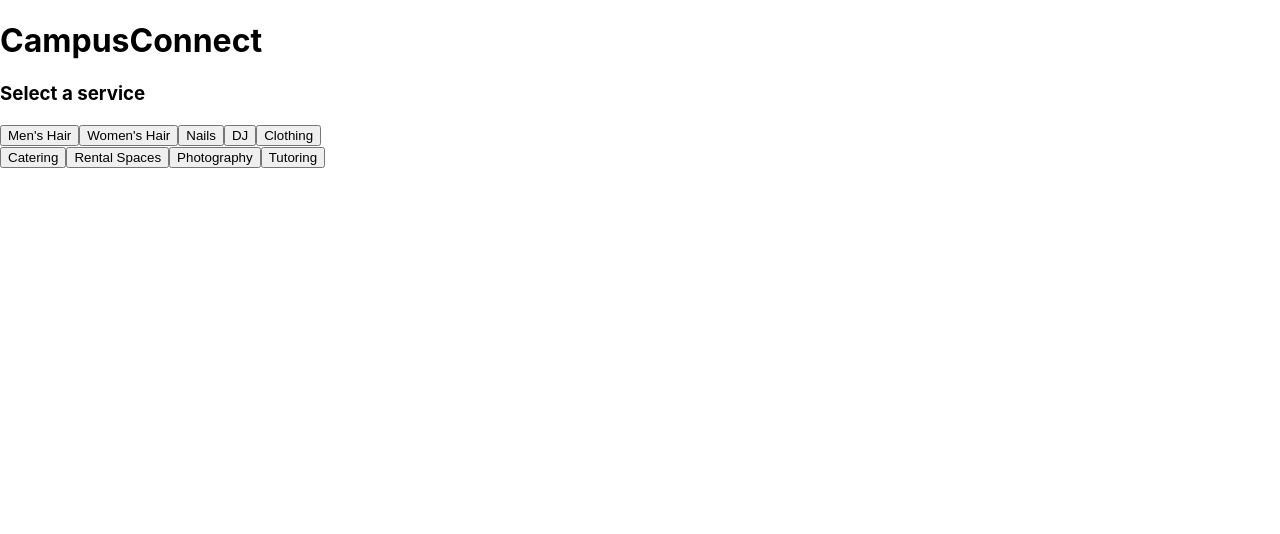
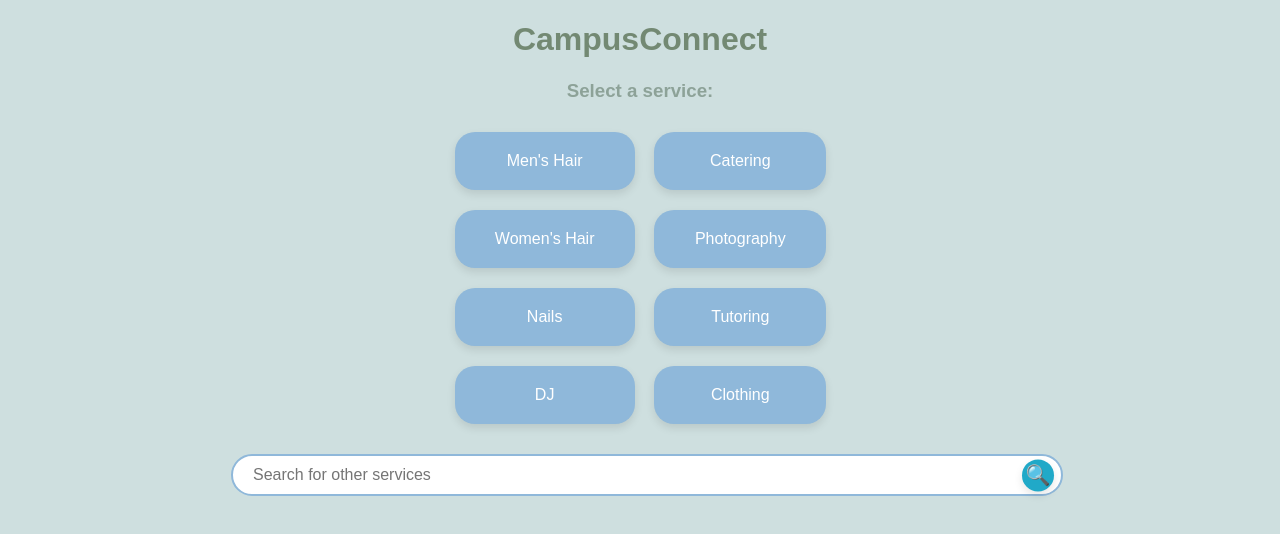
Before and after one commit to ClyveGassant/CampusConnect, a React (Create React App) app in the folder campusconnect/: page / in a window 1280 px wide. Shown: the top 534 px of the page. Built offline with nearby package versions, Linux system fonts and the light colour scheme.

Commit message:
Styled up home page

```diff
--- a/campusconnect/src/Components/Homepage.js
+++ b/campusconnect/src/Components/Homepage.js
@@ -1,27 +1,36 @@
 import React, { Component } from 'react'
+import '../Homepage.css'; // Make sure this path is correct
 
 export default class Homepage extends Component {
+    handleSearch = (event) => {
+        event.preventDefault();
+        // Process the search
+      };
     render() {
         return (
-            <div>
-                <h1 className='title'>CampusConnect</h1>
-                <h3 className='Select'>Select a service</h3>
-                <div class="categories_left">
+        <div className="homepage">
+            <h1 className="title">CampusConnect</h1>
+            <h3 className="Select">Select a service:</h3>
+            <div className="categories-left">
             <button>Men's Hair</button>
             <button>Women's Hair</button>
             <button>Nails</button>
             <button>DJ</button>
-                    <button>Clothing</button>
 
             </div>
-                <div class="categories_right">
+            <div className="categories-right">
             <button>Catering</button>
-                    <button>Rental Spaces</button>
             <button>Photography</button>
             <button>Tutoring</button>
-
+            <button>Clothing</button>
+            </div>
+            <div className="search-container">
+            <form onSubmit={this.handleSearch}>
+                <input type="text" className="search-input" placeholder="Search for other services" />
+                <button type="submit" className="search-button" />
+            </form>
             </div>
         </div>
-        )
+        );
     }
 }
--- /dev/null
+++ b/campusconnect/src/Homepage.css
@@ -0,0 +1,99 @@
+body, html {
+    margin: 0;
+    padding: 0;
+    width: 100%;
+    height: 100%;
+    background-color: #CEDFDF; /* Light blue background for the whole page */
+  }
+
+.homepage {
+    font-family: 'Arial', sans-serif;
+    text-align: center;
+    margin: 0;
+    padding: 0;
+    width: 100%;
+
+    margin: auto;
+  }
+
+  .title {
+    color: #738973;
+  }
+
+  .Select {
+    color: #8da298;
+    margin: 20px 0;
+  }
+
+  .categories-left,
+  .categories-right {
+    display: inline-flex;
+    flex-direction: column;
+    align-items: flex-start;
+    flex-basis: 50%; /* each column takes half the width */
+  }
+
+  button {
+    background-color: #8fb8da;
+    color: white;
+    border: none;
+    border-radius: 20px;
+    margin: 10px;
+    padding: 20px 40px;
+    font-size: 16px;
+    cursor: pointer;
+    outline: none;
+    box-shadow: 0 4px 8px rgba(0,0,0,0.1);
+    transition: background-color 0.3s;
+    width: 90%;
+  }
+
+  button:hover {
+    background-color: #0056b3;
+  }
+
+  .search-container {
+    position: relative;
+    transform: translateX(-25px);
+    width: 60%;
+    margin: 20px auto;
+  }
+
+  .search-input {
+    width: 100%;
+    padding: 10px 40px 10px 20px; /* adjust padding to make space for the button */
+    border-radius: 30px; /* make it pill-shaped */
+    border: 2px solid #8fb8da; /* border color */
+    font-size: 16px;
+    outline: none; /* removes the outline to keep the design clean */
+    position: relative; /* to position the search icon */
+  }
+
+  .search-button {
+    position: absolute;
+    right: -65px;
+    top: 50%;
+    transform: translateY(-80%);
+    width: 32px; /* adjust size of the search button */
+    height: 32px; /* adjust size of the search button */
+    background-color: #20a9c8; /* same as the border color */
+    border: none;
+    border-radius: 50%; /* circle shape */
+    padding: 0;
+    cursor: pointer;
+    outline: none;
+    display: flex;
+    align-items: center;
+    justify-content: center;
+  }
+
+  .search-button::before {
+    content: '🔍'; /* search icon */
+    color: white;
+    font-size: 20px;
+  }
+
+  /* additional styles to remove button's default styling */
+  button:focus {
+    outline: none;
+  }
```
Lines whose indentation alone changed are shown as unchanged.
